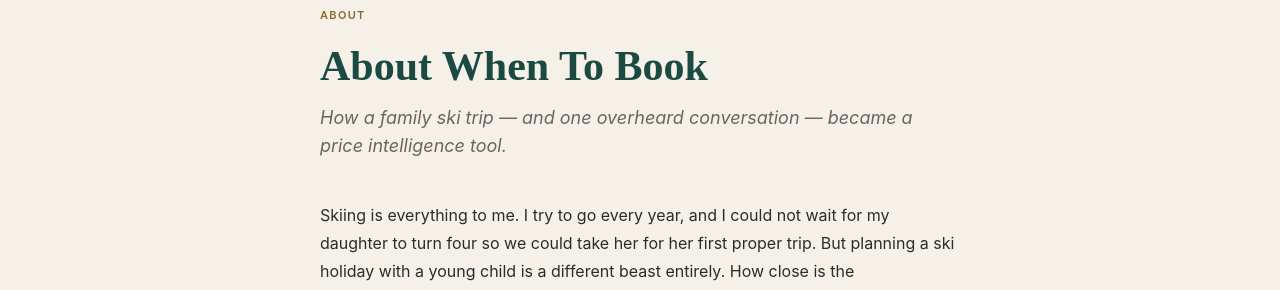
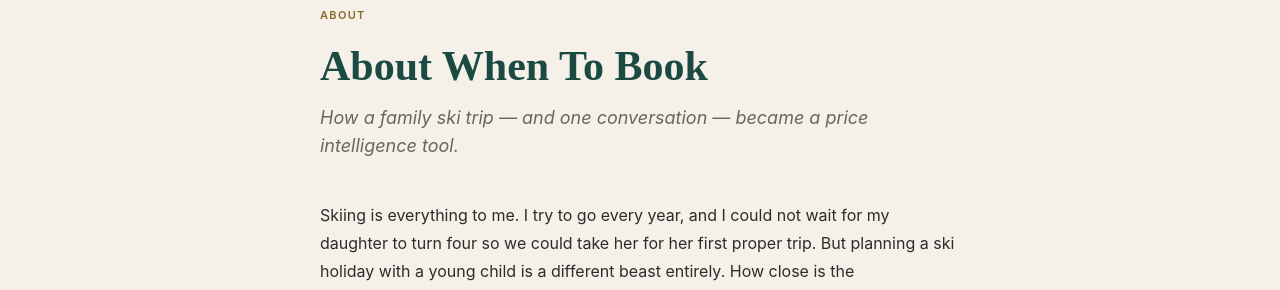
Before and after one commit to 215781/booking-window, a Jekyll site: the page about.html, which Jekyll copies as it is, in a window 1280 px wide. Shown: the part 134-424 px from the top of the page. Built offline with Jekyll 4.4.1, drawn with Linux system fonts in a browser that asks for light colours; some web fonts are replaced; some of the changed lines change nothing that is shown.

Commit message:
copy: remove 'overheard' from about page

```diff
--- a/about.html
+++ b/about.html
@@ -5,13 +5,13 @@
   <meta name="viewport" content="width=device-width, initial-scale=1.0">
   <meta http-equiv="Content-Security-Policy" content="default-src 'self'; script-src 'self' 'unsafe-inline' https://www.googletagmanager.com https://www.google-analytics.com; style-src 'self' 'unsafe-inline' https://fonts.googleapis.com; font-src https://fonts.gstatic.com; connect-src https://www.google-analytics.com https://region1.google-analytics.com; img-src 'self' data: https:; frame-src 'none'; object-src 'none';">
   <title>About | When To Book</title>
-  <meta name="description" content="How a family ski trip — and one overheard conversation — became a price intelligence tool. The story behind When To Book.">
+  <meta name="description" content="How a family ski trip — and one conversation — became a price intelligence tool. The story behind When To Book.">
   <link rel="canonical" href="https://whentobook.co.uk/about">
 
   <meta property="og:type" content="website">
   <meta property="og:url" content="https://whentobook.co.uk/about">
   <meta property="og:title" content="About | When To Book">
-  <meta property="og:description" content="How a family ski trip — and one overheard conversation — became a price intelligence tool.">
+  <meta property="og:description" content="How a family ski trip — and one conversation — became a price intelligence tool.">
   <meta property="og:image" content="https://whentobook.co.uk/og-image.png">
   <meta property="og:site_name" content="When To Book">
 
@@ -215,7 +215,7 @@
   <main>
     <p class="page-label">About</p>
     <h1>About When To Book</h1>
-    <p class="standfirst">How a family ski trip — and one overheard conversation — became a price intelligence tool.</p>
+    <p class="standfirst">How a family ski trip — and one conversation — became a price intelligence tool.</p>
 
     <p>Skiing is everything to me. I try to go every year, and I could not wait for my daughter to turn four so we could take her for her first proper trip. But planning a ski holiday with a young child is a different beast entirely. How close is the accommodation to ski school? Will there be food she'll actually eat? And — honestly — how much is all of this going to cost?</p>
 
```
